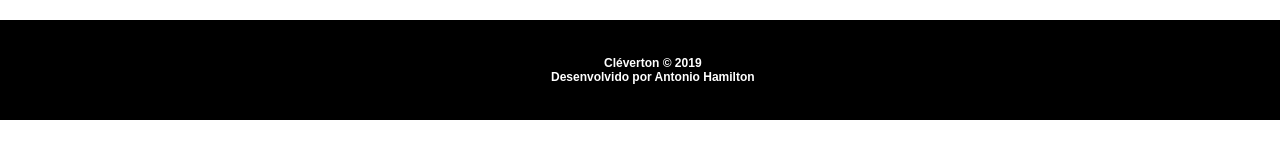
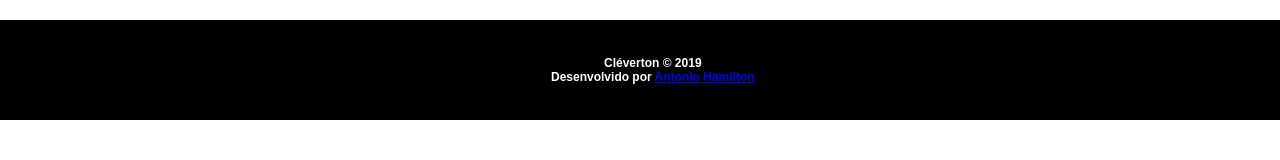
Before and after one commit to AntonioHamilton/ItaProject, a React (Create React App) app: page / in a window 1280 px wide. Shown: the part 1620-1780 px from the top of the page. Built offline with nearby package versions, Linux system fonts and the light colour scheme.

Commit message:
link github added

```diff
--- a/src/components/Footer/index.js
+++ b/src/components/Footer/index.js
@@ -5,7 +5,7 @@ import { Container } from './style'
 const Footer = () => (
     <Container>
         <Text style={{color:'white', fontSize: '12px', textAlign:'center'}}>Cléverton &copy; 2019</Text>
-        <Text style={{color:'white', fontSize: '12px', textAlign:'center'}}>Desenvolvido por Antonio Hamilton</Text>
+        <Text style={{color:'white', fontSize: '12px', textAlign:'center'}}>Desenvolvido por <a href="https://github.com/AntonioHamilton">Antonio Hamilton</a></Text>
     </Container>
 )
 
```
